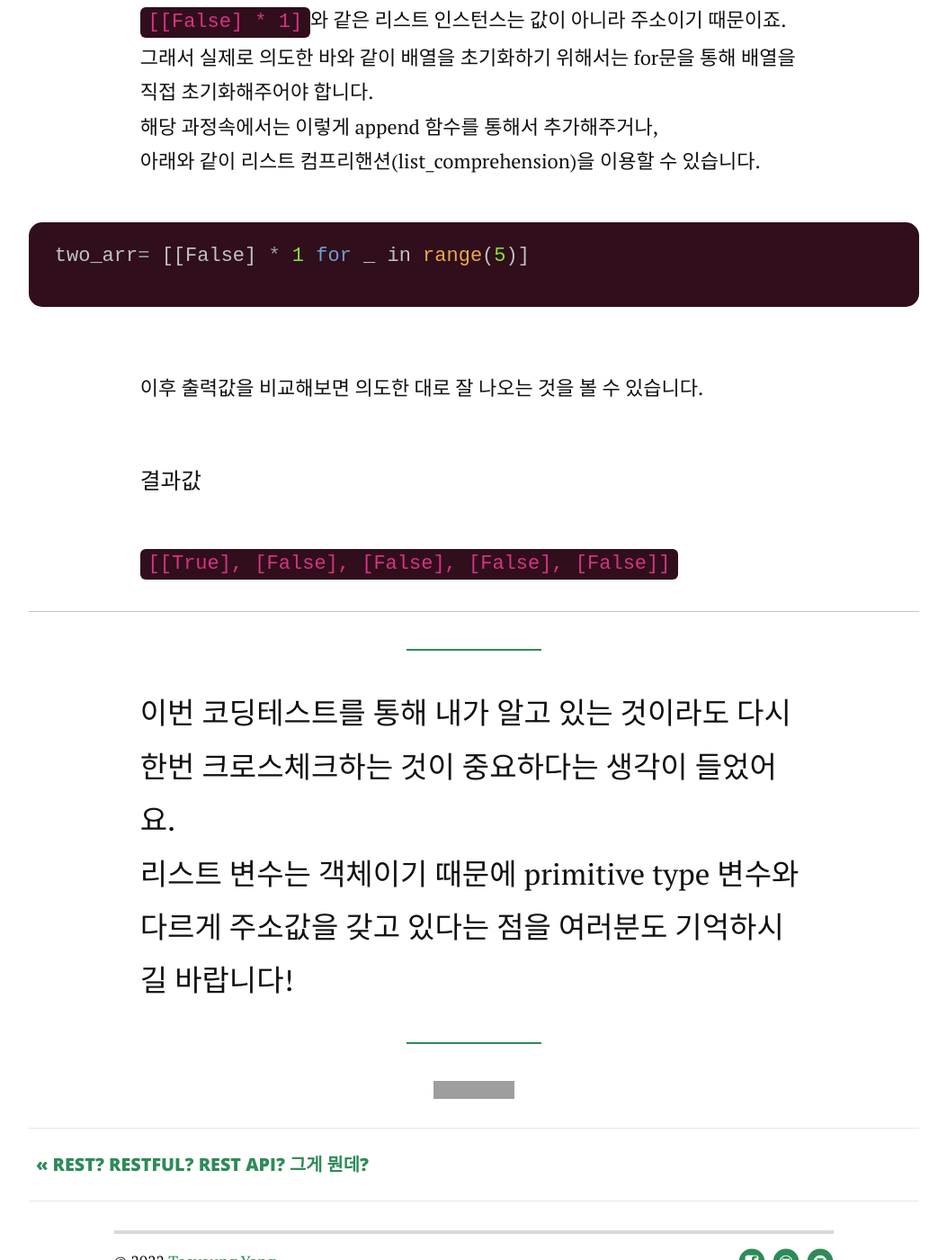
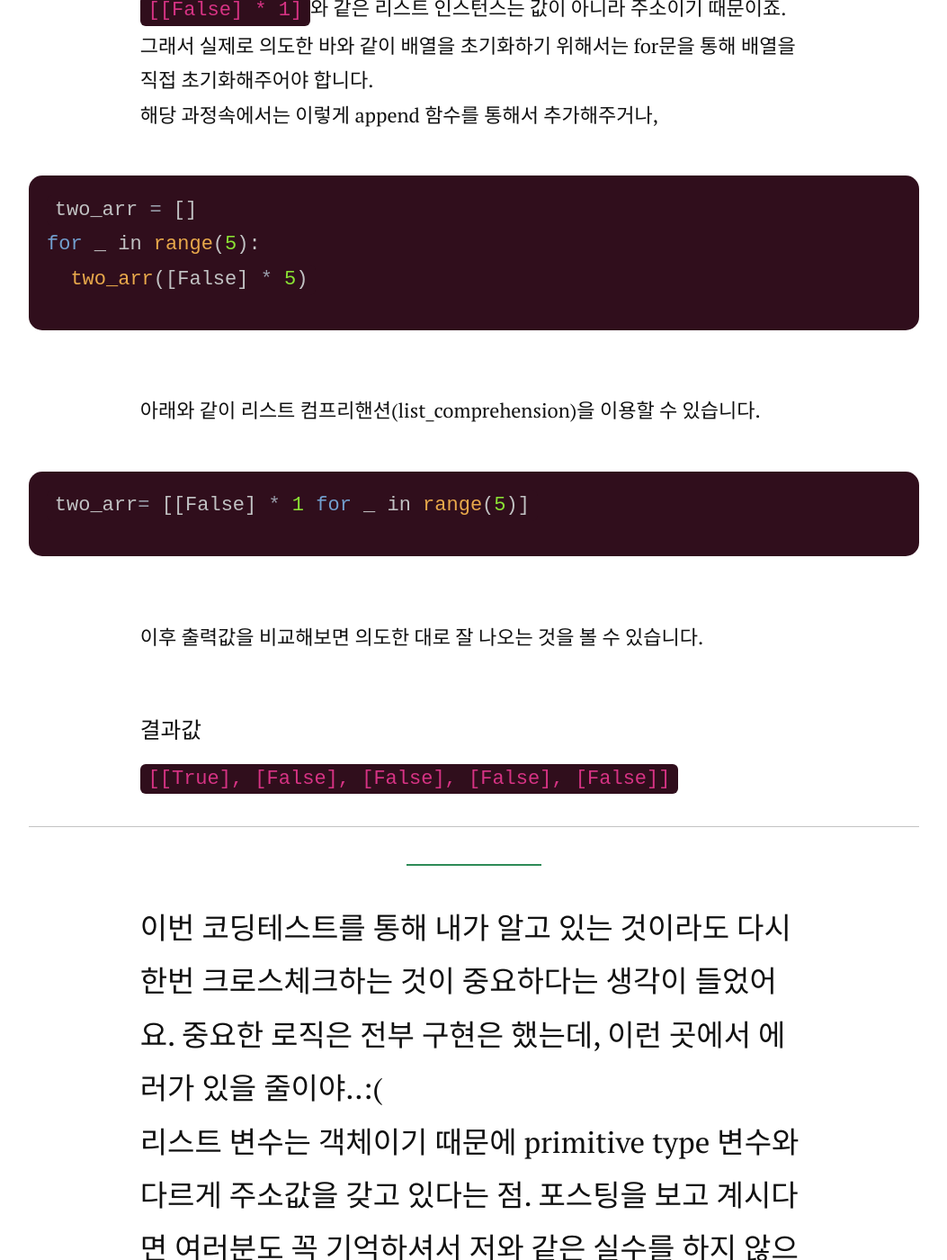
Before and after one commit to YangTaeyoung/YangTaeyoung.github.io, a Jekyll site: the page built from _posts/2022-03-02-2차원-배열-초기화-시-주의할-점.markdown, in a window 1280 px wide and 1400 px high, scrolled down 2318 px. Shown: the whole window at 90% size, without its empty margins (113-1166 px from the left). Built offline with Jekyll 4.4.1, drawn with Linux system fonts in a browser that asks for light colours; nearby versions of some CDN libraries; some web fonts are replaced; comment, search, counter and statistics services are not loaded; some of the changed text lies outside the part shown; grey boxes are pictures that could not be loaded.

Commit message:
Update 2022-03-02-2차원-배열-초기화-시-주의할-점.markdown

```diff
--- a/_posts/2022-03-02-2차원-배열-초기화-시-주의할-점.markdown
+++ b/_posts/2022-03-02-2차원-배열-초기화-시-주의할-점.markdown
@@ -25,14 +26,12 @@
 <br>
 이런 출력결과가 나오는 것을 볼 수 있습니다.
 <br>
-제가 의도한 대로 잘 초기화가 되었군요!
+**제가 의도한 대로 잘 초기화가 되었군요!**
 <br><br>
 하지만 여기서 특정 배열의 요소를 바꾸어 보겠습니다.
-<br>
 {%- highlight python -%}
 two_arr[0][0] = True
 {%- endhighlight -%}
-<br>
 저는 아래와 같이 첫번째 배열의 요소인 False가 True로 바뀌는 것을 기대했지만,
 <br>
 `[[True], [False], [False], [False], [False]]`
@@ -40,7 +39,6 @@
 실제로 출력해보면 이런 결과가 나오는 것을 볼 수 있습니다.
 <br>
 `[[True], [True], [True], [True], [True]]`
-<br><br>
 
 <hr>
 
@@ -57,6 +55,13 @@
 그래서 실제로 의도한 바와 같이 배열을 초기화하기 위해서는 for문을 통해 배열을 직접 초기화해주어야 합니다.
 <br>
 해당 과정속에서는 이렇게 append 함수를 통해서 추가해주거나,
+
+{%- highlight python -%}
+two_arr = []
+for _ in range(5):
+  two_arr([False] * 5)
+{%- endhighlight -%}
+
 <br>
 아래와 같이 리스트 컴프리핸션(list_comprehension)을 이용할 수 있습니다.
 {%- highlight python -%}
@@ -66,11 +71,10 @@
 이후 출력값을 비교해보면 의도한 대로 잘 나오는 것을 볼 수 있습니다.
 <br><br>
 #### 결과값
-<br>
 `[[True], [False], [False], [False], [False]]`
 
 <hr>
 
-> 이번 코딩테스트를 통해 내가 알고 있는 것이라도 다시 한번 크로스체크하는 것이 중요하다는 생각이 들었어요.
+> 이번 코딩테스트를 통해 내가 알고 있는 것이라도 다시 한번 크로스체크하는 것이 중요하다는 생각이 들었어요. 중요한 로직은 전부 구현은 했는데, 이런 곳에서 에러가 있을 줄이야..:(
 > <br>
-> 리스트 변수는 객체이기 때문에 primitive type 변수와 다르게 주소값을 갖고 있다는 점을 여러분도 기억하시길 바랍니다!
+> 리스트 변수는 객체이기 때문에 primitive type 변수와 다르게 주소값을 갖고 있다는 점. 포스팅을 보고 계시다면 여러분도 꼭 기억하셔서 저와 같은 실수를 하지 않으시길 바랍니다!
```
Also changed, not shown: other parts of _posts/2022-03-02-2차원-배열-초기화-시-주의할-점.markdown (+1 -0 lines).
